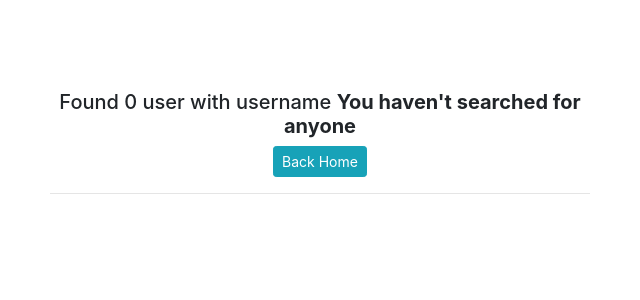
After one commit to dorothymuhonja/insta-clone, a Django app: page /search/ in a window 1280 px wide. The commit adds this page. Shown: the top 300 px of the page, without its empty margins (320-960 px from the left). Run offline with Django 3.2, Linux system fonts and the light colour scheme; a user stored in the database is signed in; tables that the repository leaves empty hold one stand-in row (values such as "Sample post"); some libraries are stand-ins or nearby versions.

Commit message:
add search function, make changes to templates

```diff
--- a/app/templates/insta/like_section.html
+++ b/app/templates/insta/like_section.html
@@ -10,4 +10,4 @@
     </button>
     {% endif %}
 </form>
-<span>{{ total_likes }} like{{ total_likes | pluralize}}</span>
+<span>{{ total_likes }} like{{ total_likes|pluralize}}</span>
--- /dev/null
+++ b/app/templates/insta/results.html
@@ -0,0 +1,48 @@
+{% extends 'base.html' %}
+{% block content %}
+
+    <div class="container" style="margin-top:7%">
+        <div class="row">
+            <div class="col-md-3"></div>
+            <div class="col-md-6">
+                {% if results %}
+                <h5 class="text-center">Found {{ results|length }} user{{ results|pluralize }}</h5>
+                {% else %}
+                <h5 class="text-center"> Found 0 user with username <strong>{{message}}</strong></h5>
+
+                <a class="d-block mx-auto" href="/">
+                    <button class="btn btn-sm btn-info d-block mx-auto">Back Home</button>
+                </a>
+                {% endif %}
+                <hr>
+                {% if results %}
+                {% for user_profile in results %}
+
+                <div class="container">
+                    <div class="row">
+                        <div class="col-md-3">
+                            <img src="{{user_profile.user.profile.profile_picture.url}}" alt=""
+                                class="rounded-circle border ml-3 mt-2  mr-3" width="55" height="55">
+                        </div>
+                        <div class="col-md-6 mt-2">
+                            <span><strong><a
+                                        href="{% url 'user_profile' user_profile.user.username  %}">{{user_profile.user.username}}</a></strong></span><br>
+                            <span class="text-secondary">{{user_profile.user.profile.name}}</span>
+                        </div>
+                        <div class="col-md-3 mt-3">
+                            <button class="btn btn-sm btn-outline-primary">follow</button>
+                        </div>
+
+                    </div>
+                </div>
+                <hr>
+
+                {% endfor %}
+                {% endif %}
+            </div>
+            <div class="col-md-3"></div>
+        </div>
+
+    </div>
+
+{% endblock %}
--- a/app/templates/registration/login.html
+++ b/app/templates/registration/login.html
@@ -1,4 +1,4 @@
-{% extends 'base.html' %}
+{% extends 'layout.html' %}
 {% load crispy_forms_tags %}
 {% block content %}
 {% load static %}
--- a/app/templates/registration/logout.html
+++ b/app/templates/registration/logout.html
@@ -1,4 +1,4 @@
-{% extends 'base.html' %}
+{% extends 'layout.html' %}
 
 {% block content %}
 <h2>You have been logged out</h2>
--- a/app/templates/registration/register.html
+++ b/app/templates/registration/register.html
@@ -1,4 +1,4 @@
-{% extends 'base.html' %}
+{% extends 'layout.html' %}
 {% load crispy_forms_tags %}
 {% block content %}
     <div class="container mt-4">
--- a/app/urls.py
+++ b/app/urls.py
@@ -16,7 +16,9 @@ urlpatterns = [
     path('user_profile/<str:username>/', app_views.user_profile, name='user_profile'),
     path('post/<int:id>/', app_views.post_comment, name='comment'),
     path('post/<int:id>/like/', PostLikeToggle.as_view(), name='liked'),
-    path('api/post/<int:id>/like/', PostLikeAPIToggle.as_view(), name='liked-api')
+    path('api/post/<int:id>/like/', PostLikeAPIToggle.as_view(), name='liked-api'),
+    path('like/', app_views.like_post, name='like_post'),
+    path('search/', app_views.search_profile, name='search'),
 ]
 
 
--- a/app/views.py
+++ b/app/views.py
@@ -161,3 +161,41 @@ class PostLikeAPIToggle(APIView):
                 'liked': liked
             }
             return Response(data)
+
+
+def like_post(request):
+    image = get_object_or_404(Post, id=request.POST.get('id'))
+    is_liked = False
+    if image.likes.filter(id=request.user.id).exists():
+        image.likes.remove(request.user)
+        is_liked = False
+    else:
+        image.likes.add(request.user)
+        is_liked = True
+
+    params = {
+        'image': image,
+        'is_liked': is_liked,
+        'total_likes': image.total_likes()
+    }
+    if request.is_ajax():
+        html = render_to_string('insta/like_section.html', params, request=request)
+        return JsonResponse({'form': html})
+
+
+@login_required
+def search_profile(request):
+    if 'search_user' in request.GET and request.GET['search_user']:
+        name = request.GET.get('search_user')
+        results = Profile.search_profile(name)
+        print(results)
+        message = f'name'
+
+        params = {
+            'results': results,
+            'message': message
+        }
+        return render(request, 'insta/results.html', params)
+    else:
+        message = "You haven't searched for anyone"
+    return render(request, 'insta/results.html', {'message': message})
```
Also changed, not shown: app/templates/registration/layout.html (added, +38 -0 lines).
